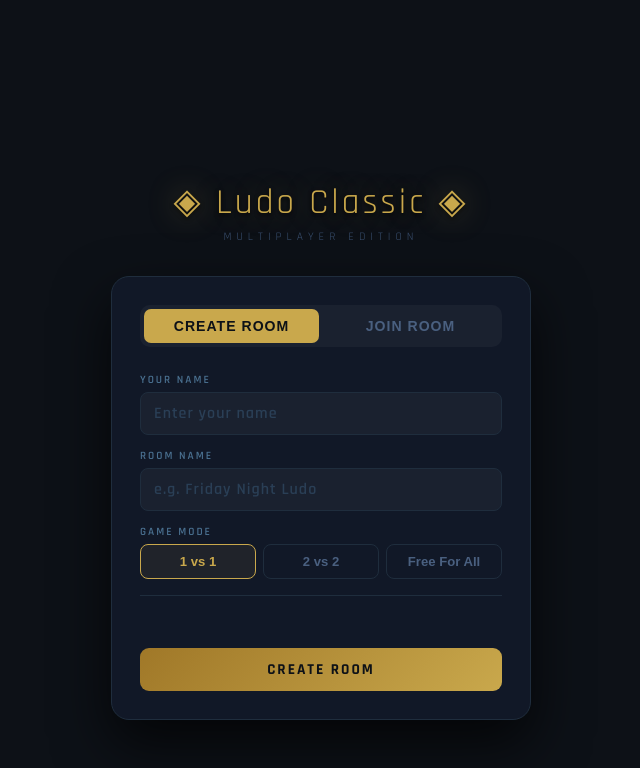
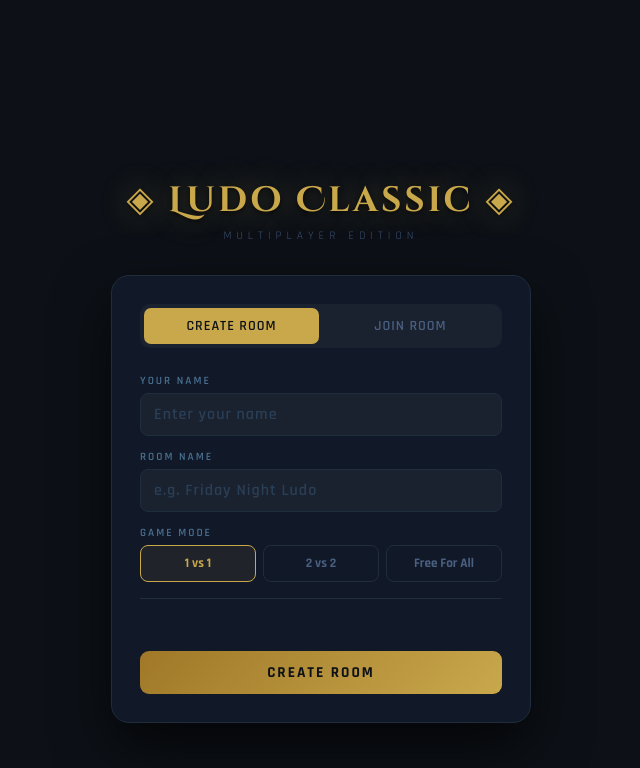
Before and after one commit to ludo-classic/ludo-classic.github.io, a Jekyll site: the page built from index.html, in a window 1280 px wide. Shown: the top 768 px of the page, without its empty margins (319-959 px from the left). Built offline with Jekyll 4.4.1, drawn with Linux system fonts in a browser that asks for light colours; comment, search, counter and statistics services are not loaded.

Commit message:
Update lobby.html

```diff
--- a/_includes/lobby.html
+++ b/_includes/lobby.html
@@ -1,10 +1,9 @@
 <style>
-  /* Lobby Specific CSS */
-  .lobby-title { font-size: clamp(1.3rem, 4vw, 2.2rem); color: var(--gold); text-shadow: 0 0 30px rgba(201,168,76,.35), 0 2px 4px rgba(0,0,0,.8); letter-spacing: 3px; margin-bottom: 4px; text-align: center; }
+  .lobby-title { font-family: 'Cinzel Decorative', serif; font-size: clamp(1.3rem, 4vw, 2.2rem); color: var(--gold); text-shadow: 0 0 30px rgba(201,168,76,.35), 0 2px 4px rgba(0,0,0,.8); letter-spacing: 3px; margin-bottom: 4px; text-align: center; }
   .lobby-sub { color: #3a5070; font-size: .72rem; letter-spacing: 5px; text-transform: uppercase; margin-bottom: 32px; text-align: center; }
   .lobby-card { background: var(--pb); border: 1px solid var(--pbr); border-radius: 18px; padding: 28px; width: 100%; max-width: 420px; box-shadow: 0 24px 56px rgba(0,0,0,.7); }
   .tabs { display: flex; gap: 4px; background: rgba(255,255,255,.04); border-radius: 10px; padding: 4px; margin-bottom: 26px; }
-  .tab-btn { flex: 1; padding: 9px; border: none; border-radius: 7px; background: transparent; color: #4a6080; font-size: .88rem; font-weight: 600; letter-spacing: 1px; cursor: pointer; transition: all .2s; text-transform: uppercase; }
+  .tab-btn { flex: 1; padding: 9px; border: none; border-radius: 7px; background: transparent; color: #4a6080; font-family: 'Rajdhani', sans-serif; font-size: .88rem; font-weight: 600; letter-spacing: 1px; cursor: pointer; transition: all .2s; text-transform: uppercase; }
   .tab-btn.active { background: var(--gold); color: #0d1117; }
   .tab-panel { display: none; flex-direction: column; gap: 14px; }
   .tab-panel.active { display: flex; }
@@ -13,7 +12,7 @@
   .tab-panel input[type="text"]:focus { border-color: var(--gold); }
   .tab-panel input[type="text"]::placeholder { color: #2a3f56; }
   .mode-grid { display: grid; grid-template-columns: repeat(3, 1fr); gap: 7px; }
-  .mode-btn { padding: 9px 5px; border: 1px solid var(--pbr); border-radius: 8px; background: transparent; color: #4a6080; font-size: .82rem; font-weight: 700; cursor: pointer; transition: all .2s; text-align: center; }
+  .mode-btn { padding: 9px 5px; border: 1px solid var(--pbr); border-radius: 8px; background: transparent; color: #4a6080; font-family: 'Rajdhani', sans-serif; font-size: .82rem; font-weight: 700; cursor: pointer; transition: all .2s; text-align: center; }
   .mode-btn.selected { border-color: var(--gold); color: var(--gold); background: rgba(201,168,76,.08); }
   .action-btn { width: 100%; padding: 12px; border: none; border-radius: 9px; background: linear-gradient(135deg, #a07828, var(--gold)); color: #0d1117; font-family: 'Rajdhani', sans-serif; font-size: .95rem; font-weight: 700; letter-spacing: 2px; text-transform: uppercase; cursor: pointer; transition: all .2s; margin-top: 4px; }
   .action-btn:hover { transform: translateY(-1px); box-shadow: 0 8px 20px rgba(201,168,76,.25); }
```
Also changed, not shown: other parts of _includes/lobby.html (+0 -2 lines).
